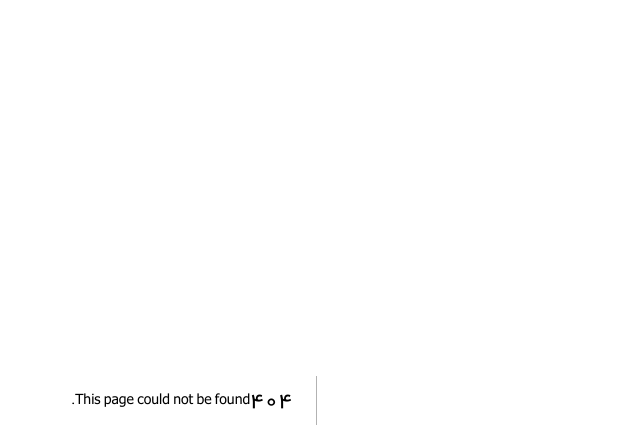
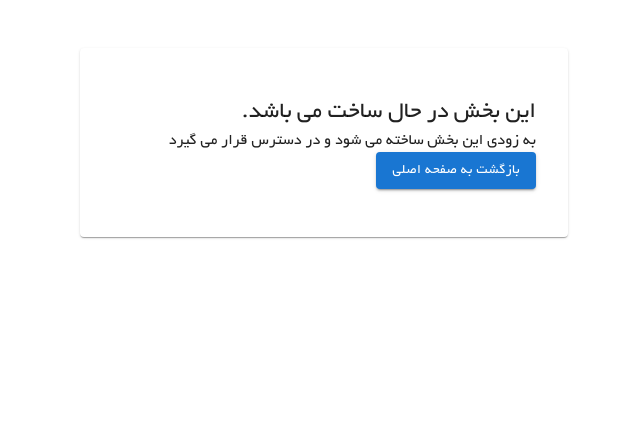
Before and after one commit to mohsen12999/noon-app, a Next.js app: page /soon in a window 1280 px wide. Before the commit this address had no page. Shown: the top 448 px of the page, without its empty margins (478-1118 px from the left). Built offline with nearby package versions, Linux system fonts and the light colour scheme.

Commit message:
add soon page

```diff
--- /dev/null
+++ b/src/app/soon/page.module.css
@@ -0,0 +1,8 @@
+.paper {
+  padding: 3em 2em;
+  margin: 3em 2em;
+}
+
+.text{
+  margin-bottom: 1em;
+}
--- /dev/null
+++ b/src/app/soon/page.tsx
@@ -0,0 +1,31 @@
+import Container from '@mui/material/Container';
+import Paper from '@mui/material/Paper';
+import Typography from '@mui/material/Typography';
+import Button from '@mui/material/Button';
+import Link from 'next/link';
+
+import styles from './page.module.css'
+
+export default function Soon() {
+    return (
+        <Container maxWidth="sm">
+            <Paper className={styles.paper}>
+                <Typography className={styles.text} variant="h5" component="h3">
+                    این بخش در حال ساخت می باشد.
+                </Typography>
+                <Typography className={styles.text} component="p">
+                    به زودی این بخش ساخته می شود و در دسترس قرار می گیرد
+                </Typography>
+                <Link href='/'>
+                    <Button
+                        variant="contained"
+                        color="primary"
+                        //className={classes.btn}
+                    >
+                        بازگشت به صفحه اصلی
+                    </Button>
+                </Link>
+            </Paper>
+        </Container>
+    )
+}
```
